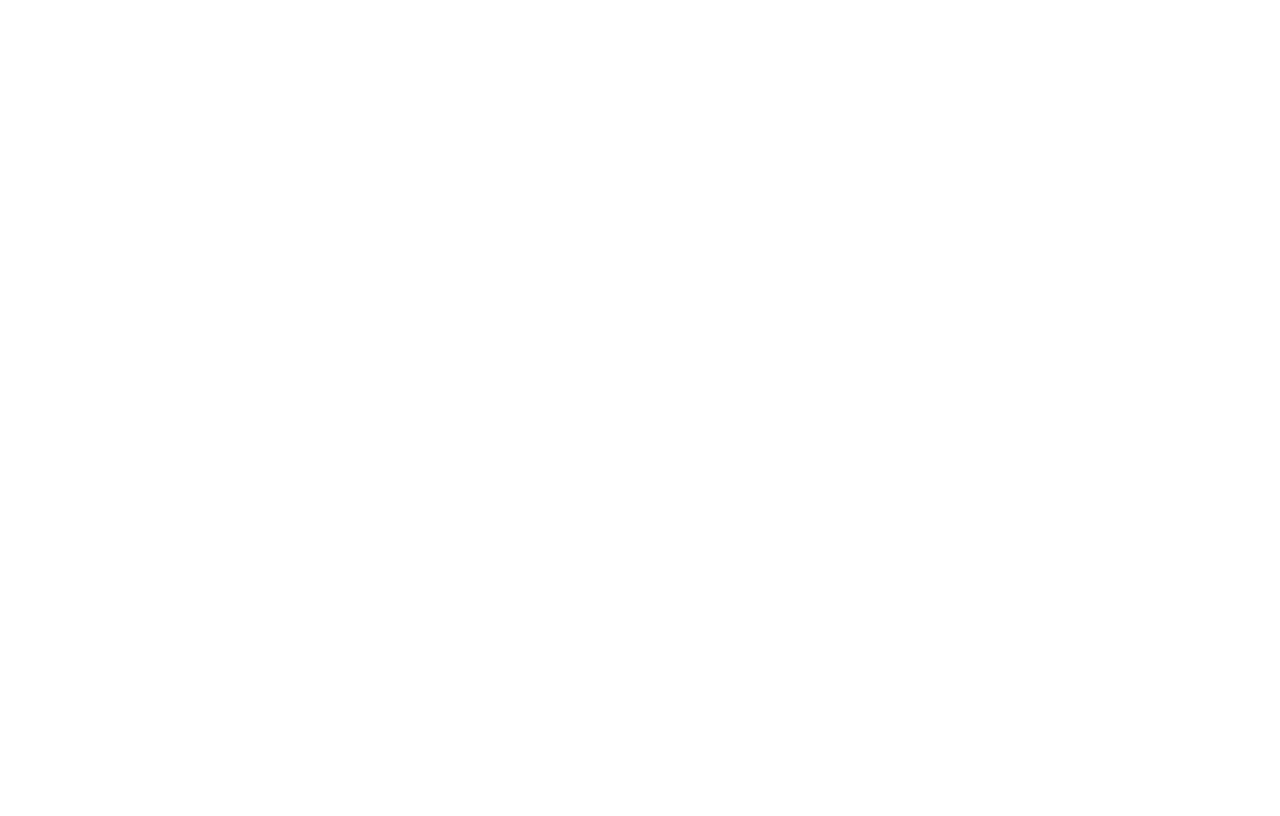
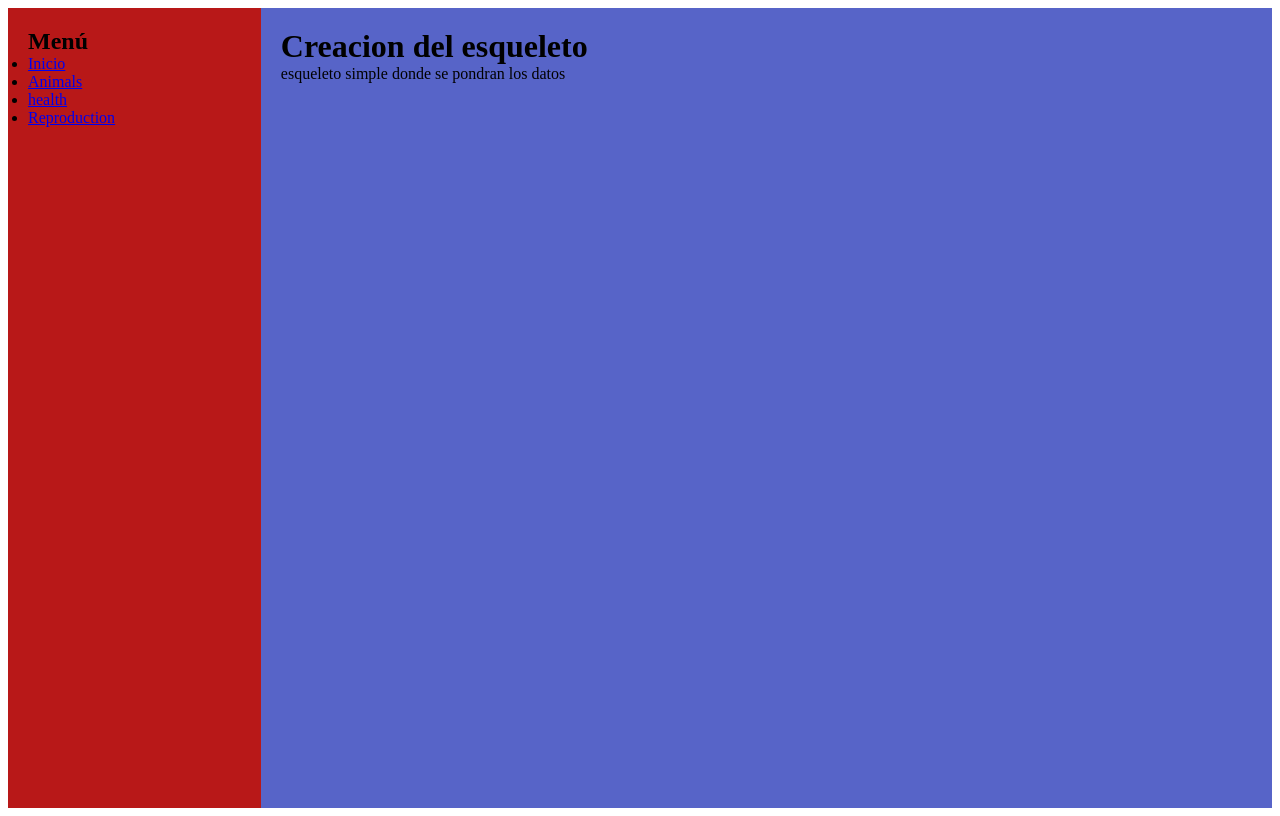
Before and after one commit to JanVal3k/VacaData, an Angular app: page / in a window 1280 px wide. Built offline with nearby package versions, Linux system fonts and the light colour scheme.

Commit message:
feat: Se crea base de datos y esqueleto base

```diff
--- a/angular.json
+++ b/angular.json
@@ -92,5 +92,8 @@
         }
       }
     }
+  },
+  "cli": {
+    "analytics": false
   }
 }
--- a/src/app/app.component.css
+++ b/src/app/app.component.css
@@ -0,0 +1,27 @@
+* {
+    margin: 0;
+    padding: 0;
+    box-sizing: border-box;
+}
+
+body, html {
+    height: 100%;
+    font-family: Arial, sans-serif;
+}
+
+.container {
+    display: flex;
+    min-height: 100vh;
+}
+
+.menu {
+    width: 20%;
+    background-color: #b81818;
+    padding: 20px;
+}
+
+.content {
+    flex-grow: 1;
+    padding: 20px;
+    background-color: #5764c8;
+}
--- a/src/app/app.component.html
+++ b/src/app/app.component.html
@@ -1 +1,16 @@
+<div class="container">
+  <div class="menu">
+    <h2>Menú</h2>
+    <ul>
+      <li><a href="#inicio">Inicio</a></li>
+      <li><a href="#dashboard">Animals</a></li>
+      <li><a href="#reportes">health</a></li>
+      <li><a href="#configuracion">Reproduction</a></li>
+    </ul>
+  </div>
+  <div class="content">
+    <h1>Creacion del esqueleto</h1>
+    <p>esqueleto simple donde se pondran los datos</p>
+  </div>
+</div>
 <router-outlet />
```
Also changed, not shown: 1 other file (tests, documents, lock files or other folders).
